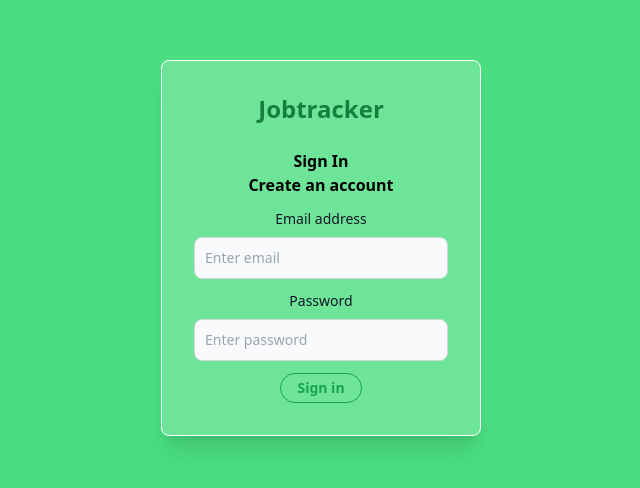
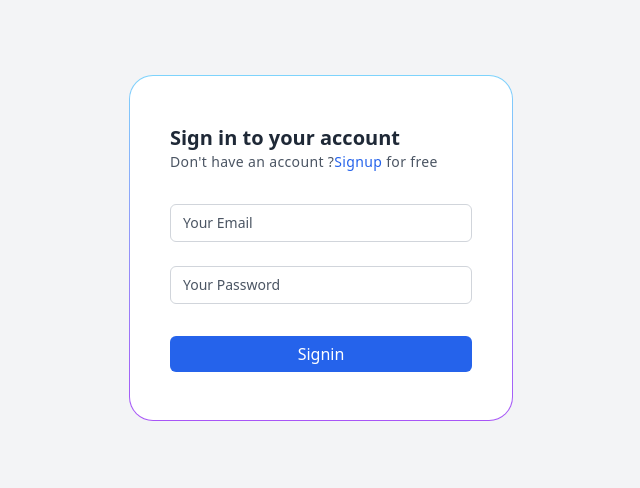
Before and after one commit to josearmandodias/Jobtracker-app, a React (Create React App) app in the folder client/: page /auth in a window 1280 px wide. Shown: the part 152-640 px from the top of the page, without its empty margins (319-959 px from the left). Built offline with nearby package versions, Linux system fonts and the light colour scheme.

Commit message:
:construction: new form style, need to add title

```diff
--- a/client/src/components/Auth.js
+++ b/client/src/components/Auth.js
@@ -2,37 +2,32 @@ import React from "react"
 
 function Auth(props) {
   return (
-    <div className="flex h-screen justify-center items-center bg-green-400">
+    <div class="flex min-h-screen items-center justify-center bg-gray-100 dark:bg-gray-950 p-12">
+      <form action="">
+        <div class="max-w-sm rounded-3xl bg-gradient-to-b from-sky-300 to-purple-500 p-px dark:from-gray-800 dark:to-transparent">
+          <div class="rounded-[calc(1.5rem-1px)] bg-white px-10 p-12 dark:bg-gray-900">
+            <div>
+              <h1 class="text-xl font-semibold text-gray-800 dark:text-white">
+                Sign in to your account
+              </h1>
+              <p class="text-sm tracking-wide text-gray-600 dark:text-gray-300">
+                Don't have an account ?
+              <a href="/signup" class="text-blue-600 transition duration-200 hover:underline dark:text-blue-400">
+                Signup
+              </a> for free</p>
+            </div>
 
-      <form className="text-center w-80 bg-white/20 p-8 rounded-lg shadow-xl backdrop-blur-sm border border-white">
-        <div className="block">
-          <h3 className="font-bold text-green-700 text-2xl mb-6">Jobtracker</h3>
-          <h3 className="font-bold text-black">Sign In </h3>
-          <a href="/signup" className="font-bold text-black hover:text-green-700">Create an account</a>
-          <div className="form-group mt-3">
-            <label class="block mb-2 text-sm font-medium text-gray-900 dark:text-white">
-              Email address
-            </label>
-            <input
-              type="email"
-              class="bg-gray-50 border border-gray-300 text-gray-900 text-sm rounded-lg focus:ring-blue-500 focus:border-blue-500 block w-full p-2.5 dark:bg-gray-700 dark:border-gray-600 dark:placeholder-gray-400 dark:text-white dark:focus:ring-blue-500 dark:focus:border-blue-500"
-              placeholder="Enter email"
-            />
-          </div>
-          <div className="form-group mt-3">
-            <label label class="block mb-2 text-sm font-medium text-gray-900 dark:text-white">
-              Password
-            </label>
-            <input
-              type="password"
-              className="bg-gray-50 border border-gray-300 text-gray-900 text-sm rounded-lg focus:ring-blue-500 focus:border-blue-500 block w-full p-2.5 dark:bg-gray-700 dark:border-gray-600 dark:placeholder-gray-400 dark:text-white dark:focus:ring-blue-500 dark:focus:border-blue-500"
-              placeholder="Enter password"
-            />
-          </div>
-          <div className="d-grid gap-2 mt-3">
-            <button type="submit" class="px-4 py-1 text-sm text-green-600 font-semibold rounded-full border border-green-600 hover:text-white hover:bg-green-600 hover:border-transparent focus:outline-none focus:ring-2 focus:ring-purple-600 focus:ring-offset-2">
-              Sign in
-            </button>
+            <form class="mt-8 space-y-8">
+              <div class="space-y-6">
+                <input class="w-full bg-transparent text-gray-600 dark:text-white dark:border-gray-700 rounded-md border border-gray-300 px-3 py-2 text-sm placeholder-gray-600 invalid:border-red-500 dark:placeholder-gray-300" placeholder="Your Email" type="email" name="email" id="email" />
+
+                <input class="w-full bg-transparent text-gray-600 dark:text-white dark:border-gray-700 rounded-md border border-gray-300 px-3 py-2 text-sm placeholder-gray-600 invalid:border-red-500 dark:placeholder-gray-300" placeholder="Your Password" type="password" name="password" id="password" />
+              </div>
+
+              <button class="h-9 px-3 w-full bg-blue-600 hover:bg-blue-700 active:bg-blue-800 focus:bg-blue-700 transition duration-500 rounded-md text-white">
+                Signin
+              </button>
+            </form>
           </div>
         </div>
       </form>
```
